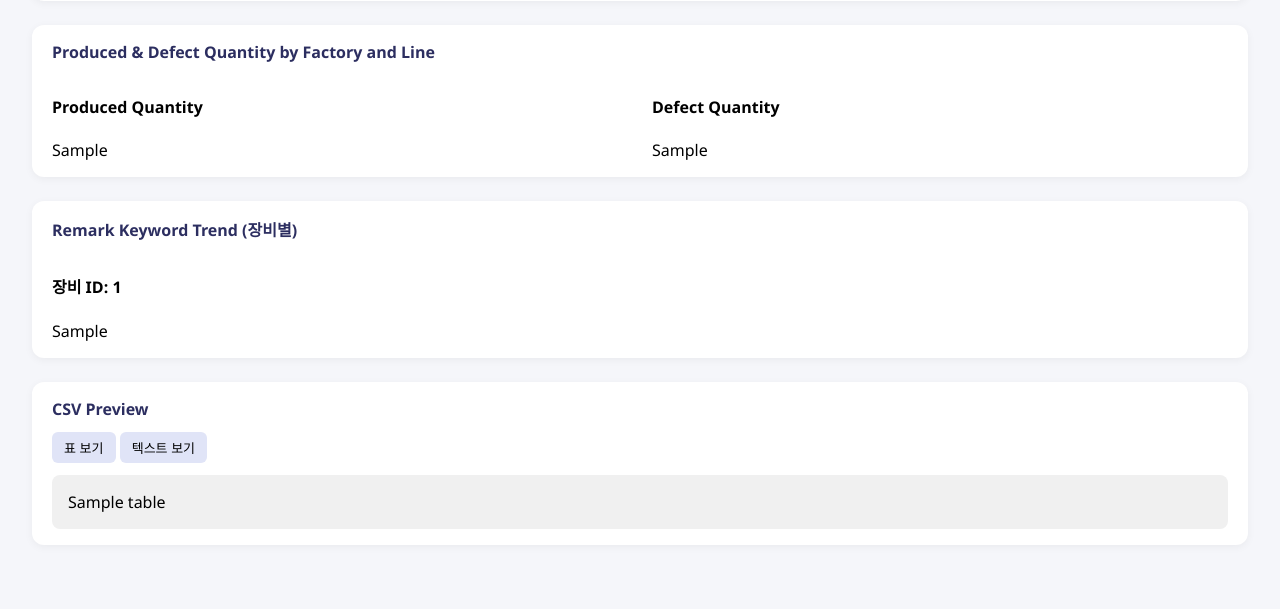
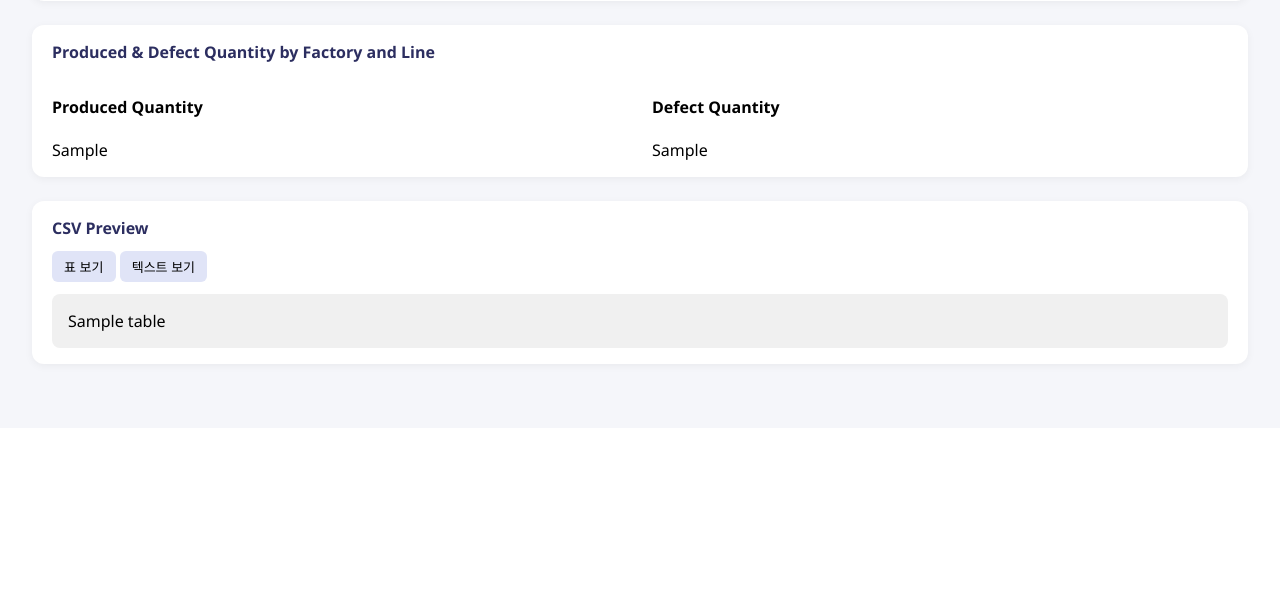
Before and after one commit to leechaeyoung1/mySUNI, a Flask app: template templates/index.html in a window 1280 px wide. Shown: the part 1271-1880 px from the top of the page. After the commit the page ends 1640 px from the top, so only its background shows below. Run offline with Flask 3, Linux system fonts and the light colour scheme; the template is opened without the code that fills it: most values are stand-ins (such as "Sample title", 1, 10 or a date in 2020); some libraries are stand-ins or nearby versions.

Commit message:
Update index.html

```diff
--- a/templates/index.html
+++ b/templates/index.html
@@ -518,22 +518,7 @@
       </div>
     </div>
 
-    <!-- 📊 Remark Keyword Trend (장비별) -->
-    <div class="chart chart-wide">
-      <h3>Remark Keyword Trend (장비별)</h3>
 
-      {% if keyword_trend_html %}
-        <div style="display: flex; flex-wrap: wrap; gap: 40px;">
-          {% for equip_id, plot_div in keyword_trend_html.items() %}
-            <div style="width: 48%;" class="graph-box">
-              <h4>장비 ID: {{ equip_id }}</h4>
-              {{ plot_div | safe }}
-            </div>
-          {% endfor %}
-        </div>
-      {% else %}
-      {% endif %}
-    </div>
 
 
 
```
